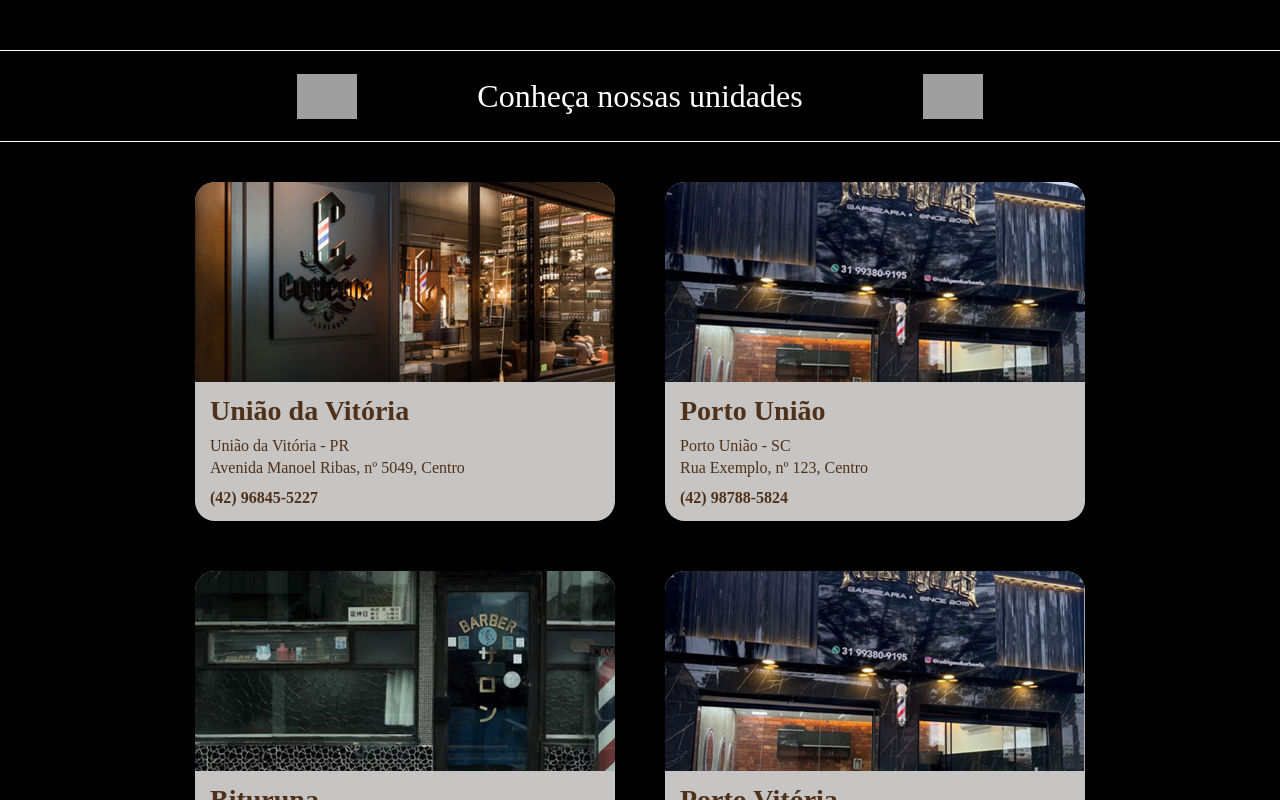
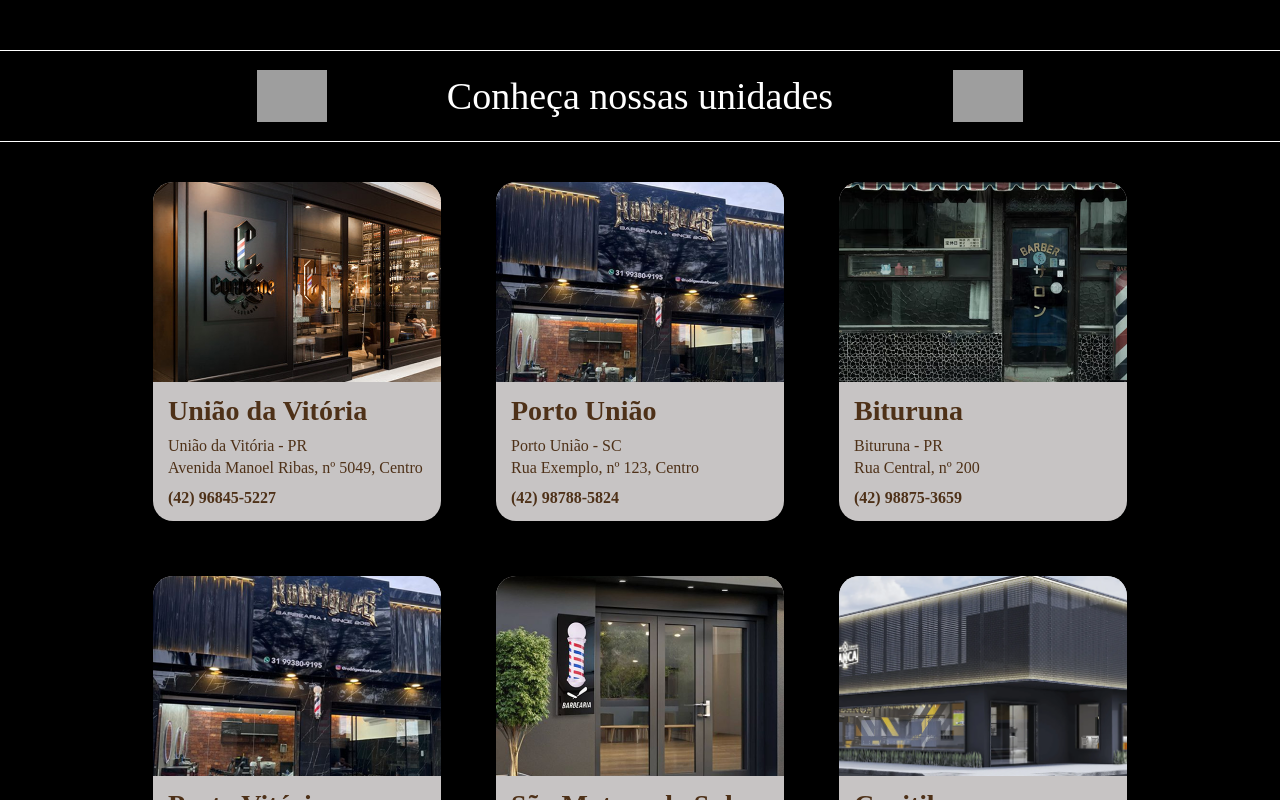
Before and after one commit to yassminn8954/Kenybarber-front, a React (Vite) app: page /locais in a window 1280 px wide. Shown: the top 800 px of the page. Built offline with nearby package versions, Linux system fonts and the light colour scheme; grey boxes are pictures that could not be loaded; a web font is replaced by a local one.

Commit message:
melhoria cards

```diff
--- a/package.json
+++ b/package.json
@@ -25,6 +25,6 @@
     "eslint-plugin-react-hooks": "^5.2.0",
     "eslint-plugin-react-refresh": "^0.4.20",
     "globals": "^16.4.0",
-    "vite": "^7.1.10"
+    "vite": "^7.1.11"
   }
 }
--- a/src/Components/Barbeirocoptero/Barbeirocoptero.jsx
+++ b/src/Components/Barbeirocoptero/Barbeirocoptero.jsx
@@ -2,7 +2,7 @@ import styled from "styled-components";
 import Imagem from '../../assets/imagem/barber-pole.png';
 
 const Giragira = styled.figure`
-  width: 60px;
+  width: 70px;
   margin: 100px;
 
   img {
--- a/src/Components/Cards/index.jsx
+++ b/src/Components/Cards/index.jsx
@@ -9,7 +9,7 @@ const ContainerCards = styled.div`
   display: flex;
   flex-wrap: wrap;
   justify-content: center;
-  gap: 50px;
+  gap: 55px;
   padding: 40px;
   margin-bottom: 50px;
 `;
@@ -20,7 +20,7 @@ const Card = styled.div`
   border-radius: 20px;
   box-shadow: 0 4px 10px rgba(0,0,0,0.1);
   overflow: hidden;
-  width: 420px;
+  width: 24%;
   display: flex;
   flex-direction: column;
   transition: transform 0.3s;
--- a/src/Components/LocaisHeader/index.jsx
+++ b/src/Components/LocaisHeader/index.jsx
@@ -3,7 +3,7 @@ import Barbeirocoptero from "../Barbeirocoptero/Barbeirocoptero";
 
 
 const HeaderDeLocais = styled.header`
-  font-size: 32px;
+  font-size: 38px;
   background-color: #000;
   color: #fff;
   display: flex;
```
Also changed, not shown: src/pages/Locais/index.jsx (line endings or trailing spaces), 1 other file (tests, documents, lock files or other folders).
